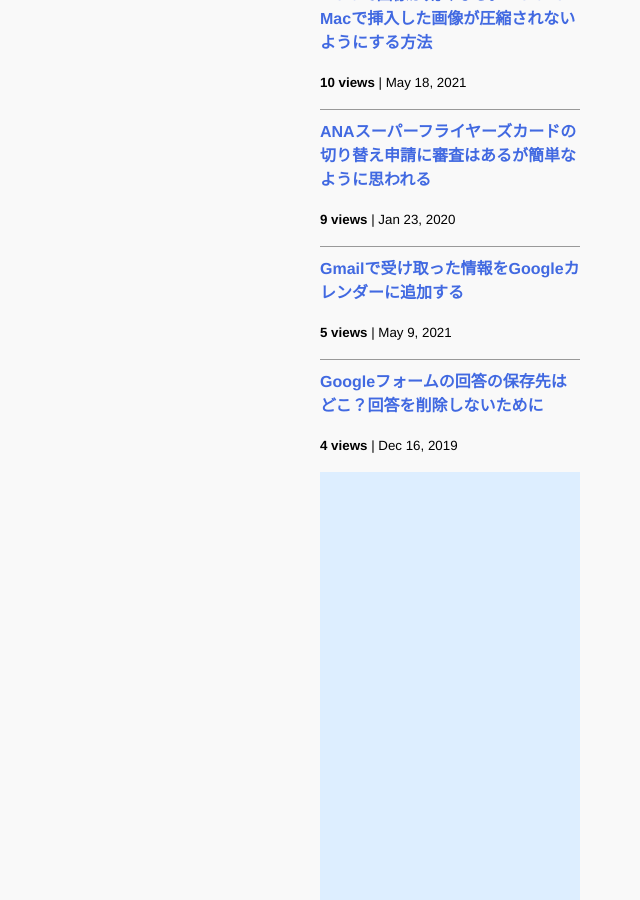
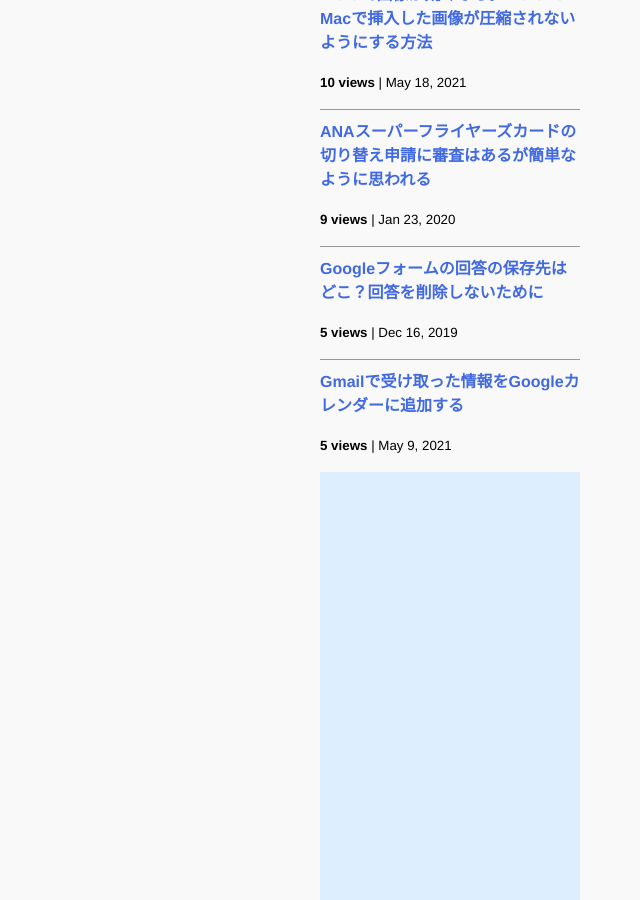
Before and after one commit to iwanaminami/shoyaiwaname, a Jekyll site: the page built from about.markdown, in a window 1280 px wide and 900 px high, scrolled down 1265 px. Shown: the whole window, without its empty margins (640-1280 px from the left). Built offline with Jekyll 4.4.1, drawn with Linux system fonts in a browser that asks for light colours; nearby versions of some CDN libraries; comment, search, counter and statistics services are not loaded.

Commit message:
chore(ga): update _data/popularposts.yml 20261113-0352

```diff
--- a/_data/popularposts.yml
+++ b/_data/popularposts.yml
@@ -12,6 +12,6 @@ side:
   - view: 9
     url: "/2020/01/23/sfc-judge.html"
   - view: 5
+    url: "/2019/12/16/googleform-answers.html"
+  - view: 5
     url: "/2021/05/09/gmailtocalendar.html"
-  - view: 4
-    url: "/2019/12/16/googleform-answers.html"
```
